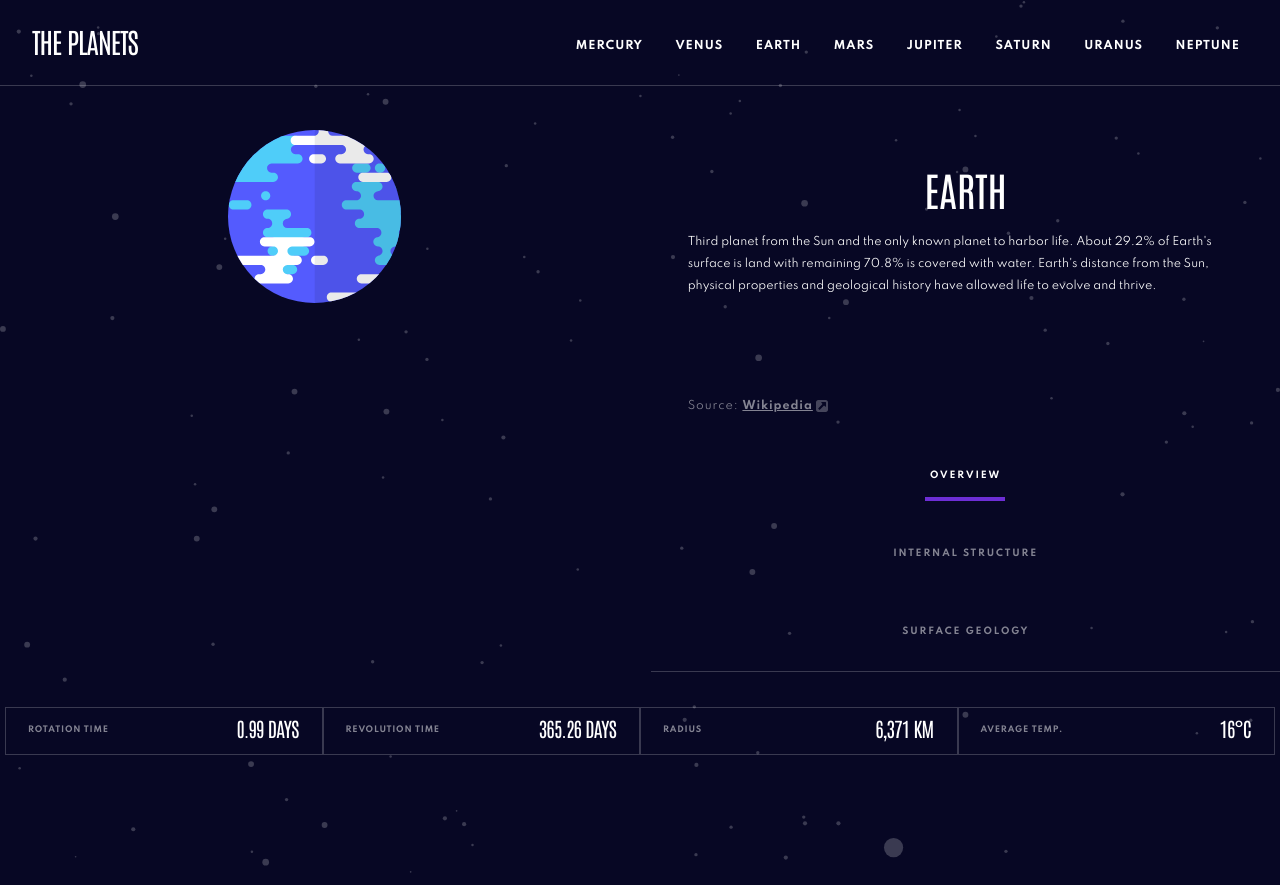
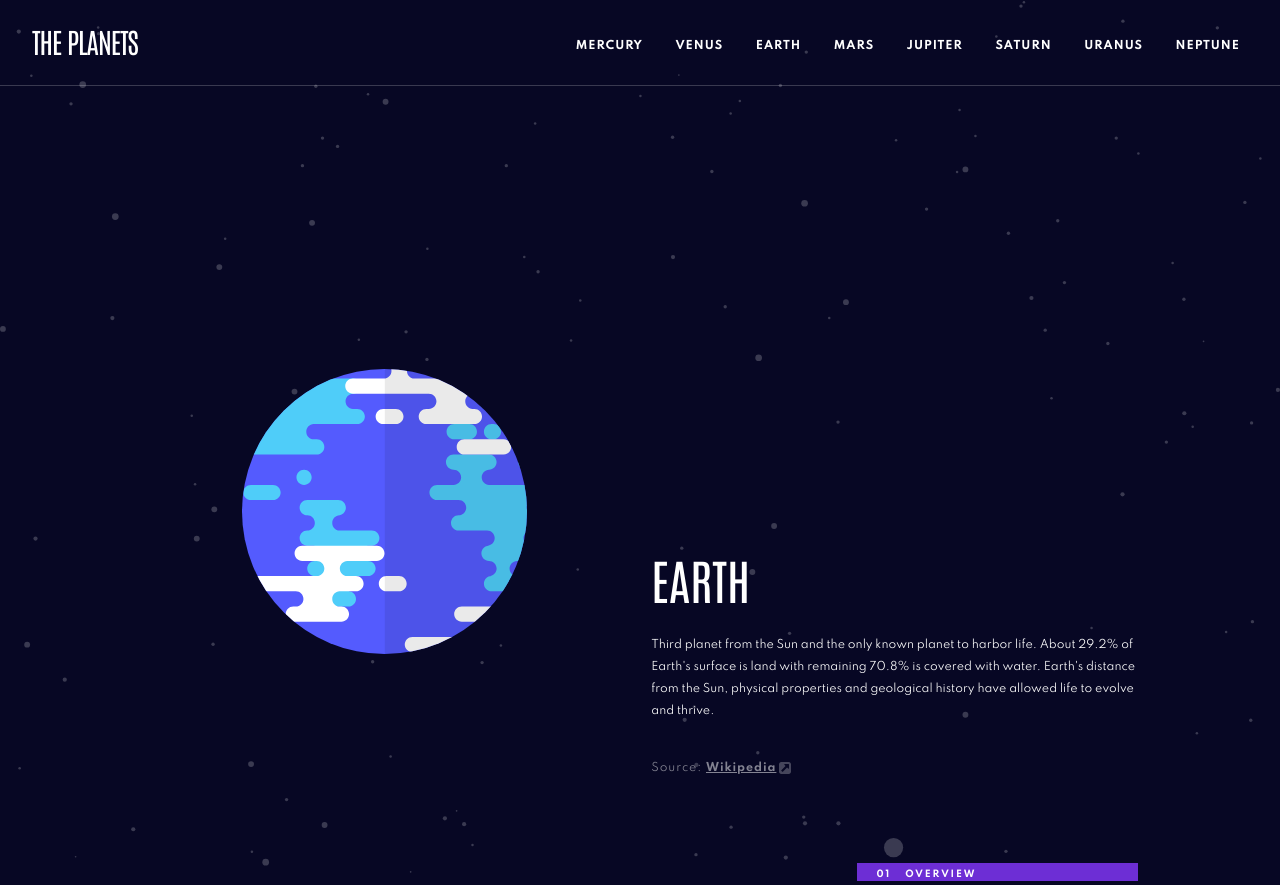
Before and after one commit to JorgeAMendoza/planet-facts, a Next.js app: page /planets/earth in a window 1280 px wide. Shown: the top 885 px of the page. Built offline with nearby package versions, Linux system fonts and the light colour scheme.

Commit message:
apply styling for main content on tablet displays

```diff
--- a/src/components/Layout/Layout.module.css
+++ b/src/components/Layout/Layout.module.css
@@ -2,7 +2,7 @@
   width: 100%;
   min-height: 100%;
   margin: 0 auto;
-  max-width: 144rem;
+  max-width: 111rem;
 }
 
 .headerContainer {
--- a/src/components/NavBar/NavBar.module.css
+++ b/src/components/NavBar/NavBar.module.css
@@ -124,6 +124,7 @@
     align-items: center;
     gap: 4.1rem;
     padding-top: 2.9rem;
+    padding-bottom: 3rem;
   }
 
   .navLinks {
--- a/src/pages/planets/[id].tsx
+++ b/src/pages/planets/[id].tsx
@@ -140,7 +140,10 @@ const Planet = ({ planetData }: PlanetProps) => {
               infoDisplay === "overview" && styles.buttonSelected
             )}`}
           >
-            <span>overview</span>
+            <span className={styles.buttonMobileText}>overview</span>
+            <span className={styles.buttonTabletText}>
+              <span>01</span>overview
+            </span>
           </button>
           <button
             onClick={() => setInfoDisplay("structure")}
@@ -149,7 +152,9 @@ const Planet = ({ planetData }: PlanetProps) => {
               infoDisplay === "structure" && styles.buttonSelected
             )}`}
           >
-            <span className={styles.buttonTabletText}>internal structure</span>
+            <span className={styles.buttonTabletText}>
+              <span>02</span>internal structure
+            </span>
             <span className={styles.buttonMobileText}>structure</span>
           </button>
           <button
@@ -159,7 +164,9 @@ const Planet = ({ planetData }: PlanetProps) => {
               infoDisplay === "geology" && styles.buttonSelected
             )}`}
           >
-            <span className={styles.buttonTabletText}>surface geology</span>
+            <span className={styles.buttonTabletText}>
+              <span>03</span>surface geology
+            </span>
             <span className={styles.buttonMobileText}>surface</span>
           </button>
         </div>
--- a/src/styles/PlanetPage.module.css
+++ b/src/styles/PlanetPage.module.css
@@ -116,6 +116,7 @@
   align-items: center;
   grid-area: planetImage;
   height: 26rem;
+  height: 100%;
 }
 
 .planetImage img {
@@ -150,7 +151,7 @@
   width: 17.6rem;
 }
 
-.planetImage[data-planet="Neptume"] img {
+.planetImage[data-planet="Neptune"] img {
   width: 17.3rem;
 }
 
@@ -235,11 +236,51 @@
 /* tablet queries (768px) */
 @media screen and (min-width: 768px) {
   .planetPage {
+    padding-top: 0.5rem;
+    grid-template-rows: 42.4rem auto 8.8rem;
     grid-template-areas:
       "planetImage planetImage planetImage planetImage"
-      "planetName planetName contentButton contentButton"
       "planetContent planetContent contentButton contentButton"
       "stats stats stats stats";
+    width: 90%;
+    margin: 0 auto;
+    padding-bottom: 0;
+  }
+
+  .planetImage {
+    padding-top: 4.5rem;
+  }
+
+  .planetImage[data-planet="Mercury"] img {
+    width: 18.4rem;
+  }
+
+  .planetImage[data-planet="Venus"] img {
+    width: 25.3rem;
+  }
+
+  .planetImage[data-planet="Earth"] img {
+    width: 28.5rem;
+  }
+
+  .planetImage[data-planet="Mars"] img {
+    width: 21.3rem;
+  }
+
+  .planetImage[data-planet="Jupiter"] img {
+    width: 36.9rem;
+  }
+
+  .planetImage[data-planet="Saturn"] img {
+    width: 42.2rem;
+  }
+
+  .planetImage[data-planet="Uranus"] img {
+    width: 29rem;
+  }
+
+  .planetImage[data-planet="Neptune"] img {
+    width: 28.5rem;
   }
 
   .planetStats {
@@ -249,6 +290,20 @@
 
   .planetConent {
     text-align: left;
+    font-size: 1.1rem;
+    padding: 0;
+    padding-top: 0.5rem;
+    width: 100%;
+  }
+
+  .planetName {
+    text-align: left;
+    font-size: 4.8rem;
+    margin-bottom: 1.9rem;
+  }
+
+  .planetText {
+    margin-block-end: 3.8rem;
   }
 
   .buttonContainer {
@@ -262,6 +317,95 @@
   .buttonTabletText {
     display: block;
   }
+
+  .buttonContainer {
+    border-bottom: none;
+    width: 100%;
+    padding-top: 1rem;
+    display: flex;
+    flex-direction: column;
+    align-items: flex-end;
+    gap: 1.7rem;
+    padding-top: 6.4rem;
+  }
+
+  .contentButton {
+    text-align: left;
+    border: 1px solid rgba(255, 255, 255, 0.2);
+    width: 28.1rem;
+    height: 4rem;
+    padding-left: 2rem;
+    padding-top: 0.5rem;
+  }
+
+  .contentButton .buttonTabletText > span {
+    margin-right: 1.4rem;
+  }
+
+  .contentButton.buttonSelected span::before {
+    display: none;
+  }
+
+  .contentButton.buttonSelected {
+    border: none;
+  }
+
+  .buttonContainer[data-planet="Mercury"] .contentButton.buttonSelected {
+    background-color: var(--mercury-color);
+  }
+  .buttonContainer[data-planet="Venus"] .contentButton.buttonSelected {
+    background-color: var(--venus-color);
+  }
+  .buttonContainer[data-planet="Earth"] .contentButton.buttonSelected {
+    background-color: var(--earth-color);
+  }
+
+  .buttonContainer[data-planet="Mars"] .contentButton.buttonSelected {
+    background-color: var(--mars-color);
+  }
+
+  .buttonContainer[data-planet="Jupiter"] .contentButton.buttonSelected {
+    background-color: var(--jupiter-color);
+  }
+
+  .buttonContainer[data-planet="Saturn"] .contentButton.buttonSelected {
+    background-color: var(--saturn-color);
+  }
+
+  .buttonContainer[data-planet="Uranus"] .contentButton.buttonSelected {
+    background-color: var(--uranus-color);
+  }
+
+  .buttonContainer[data-planet="Neptune"] .contentButton.buttonSelected {
+    background-color: var(--neptune-color);
+  }
+
+  .planetStats {
+    display: grid;
+    grid-template-columns: repeat(4, minmax(16.4rem, 1fr));
+    grid-auto-rows: 8.8rem;
+    justify-content: start;
+    gap: 1rem;
+    margin-block-start: 0.5rem;
+    padding: 0;
+  }
+
+  .planetStats > * {
+    margin-block-end: 0;
+  }
+
+  .stat {
+    width: 100%;
+    height: auto;
+    flex-direction: column;
+    align-items: start;
+    justify-content: center;
+    padding-left: 1.5rem;
+  }
+
+  .stat p:first-of-type {
+    padding: 0;
+  }
 }
 
 /* laptop queries (1024px) */
```
